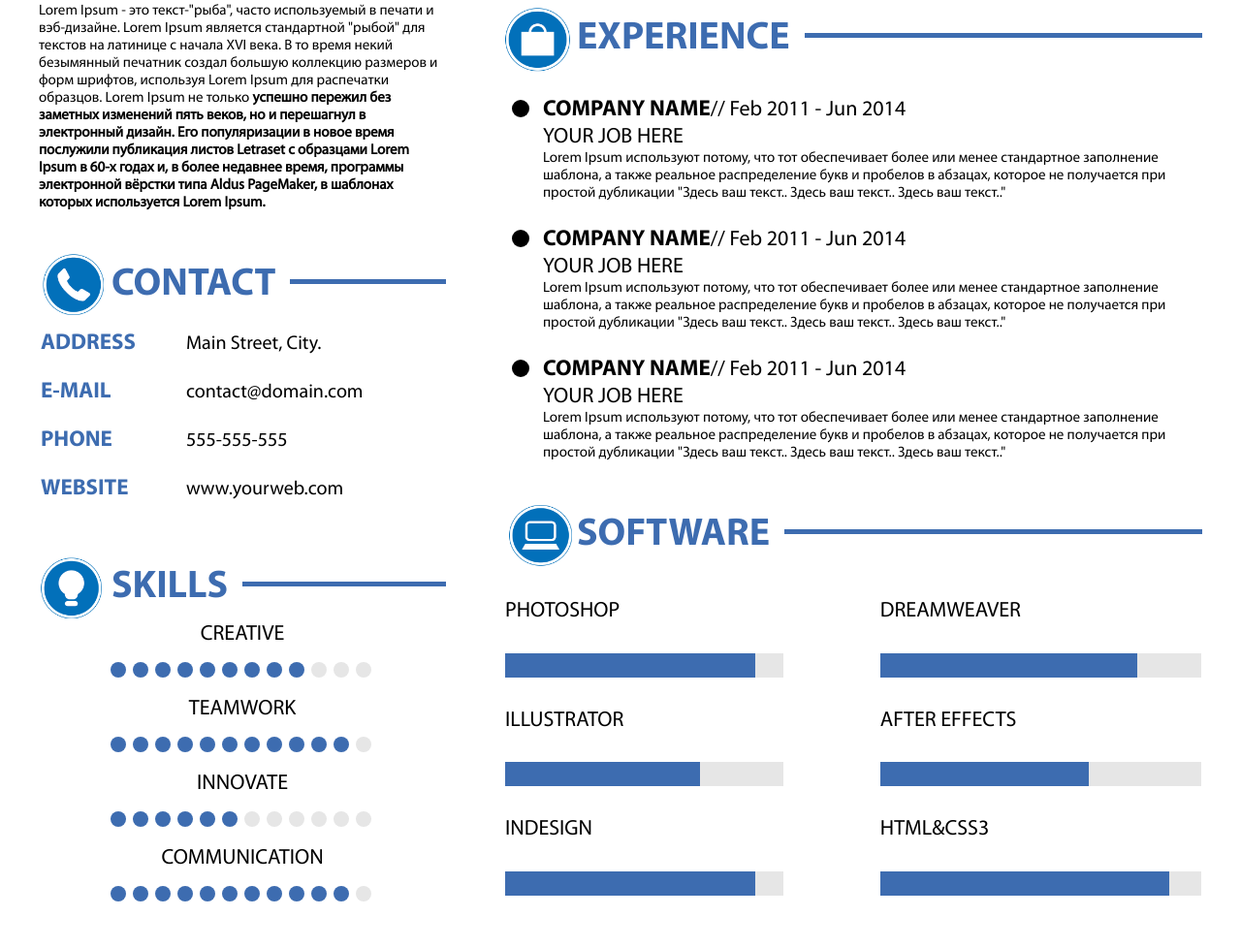
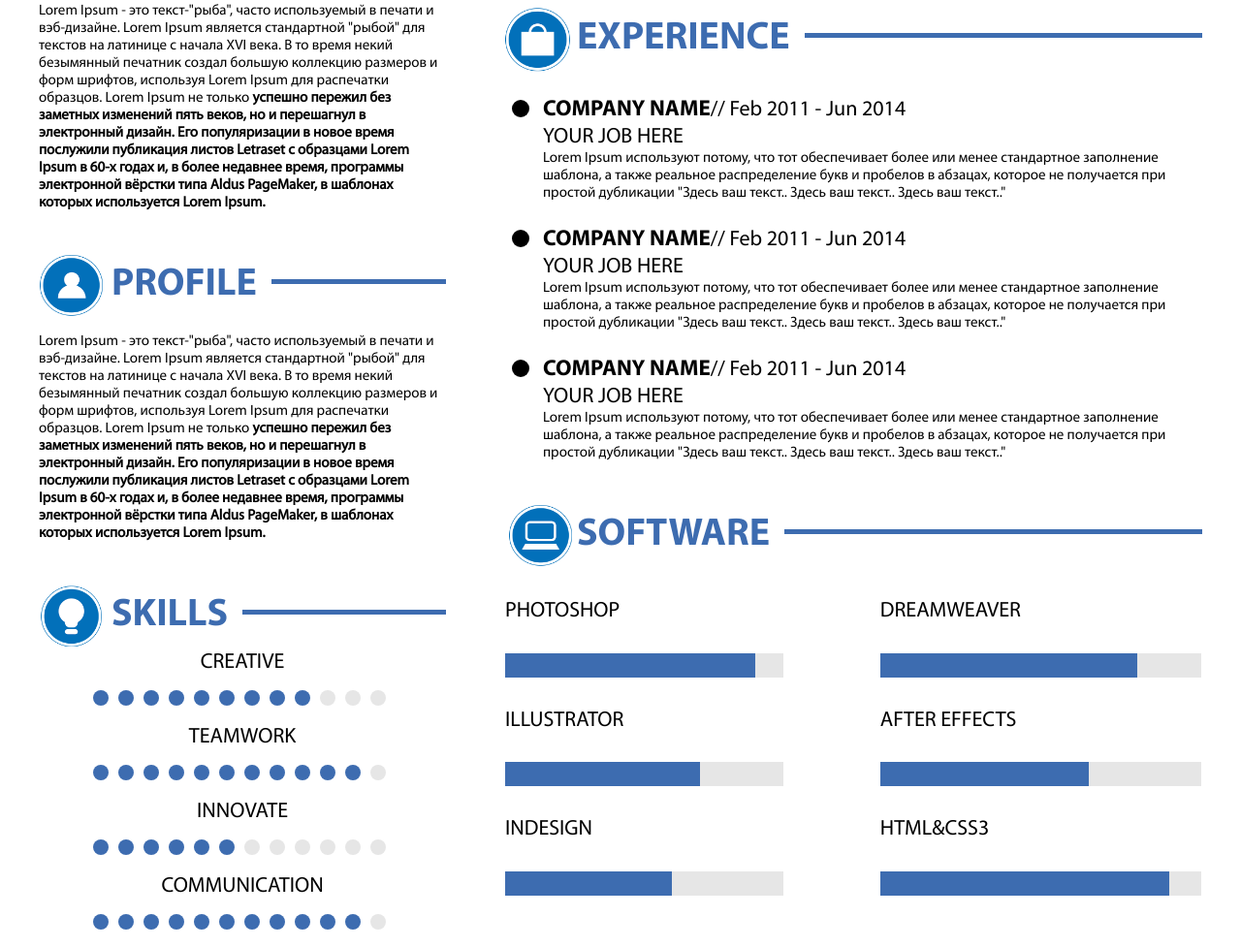
Before and after one commit to clicktronix/test-summary, a website built with webpack: page frontend/index.pug in a window 1280 px wide. Shown: the part 681-1659 px from the top of the page at 97% size. Before the commit the page ends 1630 px from the top, so only its background shows below. Built offline with nearby package versions, Linux system fonts and the light colour scheme.

Commit message:
Подправлены стили по БЭМ. Разметка разбита на элементы

```diff
--- /dev/null
+++ b/frontend/html/first-column/contact.pug
@@ -0,0 +1,12 @@
+div.first-column__profile
+    h3 Profile
+    p.
+        Lorem Ipsum - это текст-"рыба", часто используемый в печати и вэб-дизайне.
+        Lorem Ipsum является стандартной "рыбой" для текстов на латинице с
+        начала XVI века. В то время некий безымянный печатник создал большую
+        коллекцию размеров и форм шрифтов, используя Lorem Ipsum для распечатки
+        образцов. Lorem Ipsum не только <strong>успешно пережил без заметных изменений
+        пять веков, но и перешагнул в электронный дизайн. Его популяризации
+        в новое время послужили публикация листов Letraset с образцами Lorem
+        Ipsum в 60-х годах и, в более недавнее время, программы электронной
+        вёрстки типа Aldus PageMaker, в шаблонах которых используется Lorem Ipsum.</strong>
--- /dev/null
+++ b/frontend/html/first-column/profile.pug
@@ -0,0 +1,12 @@
+div.first-column__profile
+    h3 Profile
+    p.
+        Lorem Ipsum - это текст-"рыба", часто используемый в печати и вэб-дизайне.
+        Lorem Ipsum является стандартной "рыбой" для текстов на латинице с
+        начала XVI века. В то время некий безымянный печатник создал большую
+        коллекцию размеров и форм шрифтов, используя Lorem Ipsum для распечатки
+        образцов. Lorem Ipsum не только <strong>успешно пережил без заметных изменений
+        пять веков, но и перешагнул в электронный дизайн. Его популяризации
+        в новое время послужили публикация листов Letraset с образцами Lorem
+        Ipsum в 60-х годах и, в более недавнее время, программы электронной
+        вёрстки типа Aldus PageMaker, в шаблонах которых используется Lorem Ipsum.</strong>
--- /dev/null
+++ b/frontend/html/first-column/skills.pug
@@ -0,0 +1,54 @@
+div.first-column__skills
+    h3 Skills
+    div
+        h4.g-subheader Creative
+        ul.b-marks
+            - var hit = 9;
+            - var nohit = 3;
+            - for (var i = 1; i <=hit; i++) {
+            li
+                span.b-marks__mark
+            - }
+            - for (var j = 1; j <=nohit; j++) {
+            li
+                span.b-marks__mark.b-marks__mark-off
+            - }
+    div
+        h4.g-subheader Teamwork
+        ul.b-marks
+            - var hit = 11;
+            - var nohit = 1;
+            - for (var i = 1; i <=hit; i++) {
+            li
+                span.b-marks__mark
+            - }
+            - for (var j = 1; j <=nohit; j++) {
+            li
+                span.b-marks__mark.b-marks__mark-off
+            - }
+    div
+        h4.g-subheader Innovate
+        ul.b-marks
+            - var hit = 6;
+            - var nohit = 6;
+            - for (var i = 1; i <=hit; i++) {
+            li
+                span.b-marks__mark
+            - }
+            - for (var j = 1; j <=nohit; j++) {
+            li
+                span.b-marks__mark.b-marks__mark-off
+            - }
+    div
+        h4.g-subheader Communication
+        ul.b-marks
+            - var hit = 11;
+            - var nohit = 1;
+            - for (var i = 1; i <=hit; i++) {
+            li
+                span.b-marks__mark
+            - }
+            - for (var j = 1; j <=nohit; j++) {
+            li
+                span.b-marks__mark.b-marks__mark-off
+            - }
--- /dev/null
+++ b/frontend/html/second-column/experience.pug
@@ -0,0 +1,18 @@
+div.b-second-column__experience
+    h3 Experience
+    ul
+        - var count=3;
+        - for (var i=1; i <=count; i++) {
+        li
+            div.b-paragraph
+                h4
+                    div.b-paragraph__circle
+                    span.b-paragraph__text-header Company name
+                    span.b-paragraph__date // Feb 2011 - Jun 2014
+                h4.g-subheader Your job here
+                p.
+                    Lorem Ipsum используют потому, что тот обеспечивает более
+                    или менее стандартное заполнение шаблона, а также реальное распределение
+                    букв и пробелов в абзацах, которое не получается при простой дубликации
+                    "Здесь ваш текст.. Здесь ваш текст.. Здесь ваш текст.."
+        - }
--- /dev/null
+++ b/frontend/html/second-column/software.pug
@@ -0,0 +1,30 @@
+div.b-second-column__software
+    h3 Software
+    table
+        tr.b-bar
+            th.b-bar__left
+                h4.g-subheader Photoshop
+                div.gray-bar
+                    div.blue-bar
+            th.b-bar__right
+                h4.g-subheader Dreamweaver
+                div.gray-bar
+                    div.blue-bar.dreamweaver
+        tr.b-bar
+            th.b-bar__left
+                h4.g-subheader Illustrator
+                div.gray-bar
+                    div.blue-bar.illustrator
+            th.b-bar__right
+                h4.g-subheader After effects
+                div.gray-bar
+                    div.blue-bar.after-effects
+        tr.b-bar
+            th.b-bar__left
+                h4.g-subheader Indesign
+                div.gray-bar
+                    div.blue-bar.indesign
+            th.b-bar__right
+                h4.g-subheader HTML&amp;CSS3
+                div.gray-bar
+                    div.blue-bar
--- a/frontend/index.pug
+++ b/frontend/index.pug
@@ -5,4 +5,13 @@ html(lang='ru')
         title Summary
         meta(name='viewport' content='width=device-width' initial-scale='1.0')
     body
-        include ./main.pug
+        div.g-container
+            div.b-first-column
+                include html/first-column/frame
+                include html/first-column/profile
+                include html/first-column/contact
+                include html/first-column/skills
+            div.b-second-column
+                include html/second-column/education
+                include html/second-column/experience
+                include html/second-column/software
--- a/frontend/main.pug
+++ /dev/null
@@ -1,158 +0,0 @@
-section
-div.g-container
-    div.b-first-column
-        div.first-column__frame
-            svg
-                circle(r='32%' cx='50%' cy='50%' fill='none' stroke='#3d6cb0')
-                circle(r='29%' cx='50%' cy='50%' fill='#3d6cb0')
-            h2 name here
-            h1 surname
-            h4 graphic designer
-        div.first-column__profile
-            h3 Profile
-            p.
-                Lorem Ipsum - это текст-"рыба", часто используемый в печати и вэб-дизайне.
-                Lorem Ipsum является стандартной "рыбой" для текстов на латинице с
-                начала XVI века. В то время некий безымянный печатник создал большую
-                коллекцию размеров и форм шрифтов, используя Lorem Ipsum для распечатки
-                образцов. Lorem Ipsum не только <strong>успешно пережил без заметных изменений
-                пять веков, но и перешагнул в электронный дизайн. Его популяризации
-                в новое время послужили публикация листов Letraset с образцами Lorem
-                Ipsum в 60-х годах и, в более недавнее время, программы электронной
-                вёрстки типа Aldus PageMaker, в шаблонах которых используется Lorem Ipsum.</strong>
-        div.first-column__contact
-            h3 Contact
-            table
-                tr
-                    th.b-paragraph__text-header Address
-                    th.description Main Street, City.
-                tr
-                    th.b-paragraph__text-header e-mail
-                    th.description contact@domain.com
-                tr
-                    th.b-paragraph__text-header phone
-                    th.description 555-555-555
-                tr
-                    th.b-paragraph__text-header website
-                    th.description www.yourweb.com
-        div.first-column__skills
-            h3 Skills
-            div
-                h4.g-subheader Creative
-                ul.b-marks
-                    - var hit = 9;
-                    - var nohit = 3;
-                    - for (var i = 1; i <=hit; i++) {
-                    li
-                        span.b-marks__mark
-                    - }
-                    - for (var j = 1; j <=nohit; j++) {
-                    li
-                        span.b-marks__mark.b-marks__mark-off
-                    - }
-            div
-                h4.g-subheader Teamwork
-                ul.b-marks
-                    - var hit = 11;
-                    - var nohit = 1;
-                    - for (var i = 1; i <=hit; i++) {
-                    li
-                        span.b-marks__mark
-                    - }
-                    - for (var j = 1; j <=nohit; j++) {
-                    li
-                        span.b-marks__mark.b-marks__mark-off
-                    - }
-            div
-                h4.g-subheader Innovate
-                ul.b-marks
-                    - var hit = 6;
-                    - var nohit = 6;
-                    - for (var i = 1; i <=hit; i++) {
-                    li
-                        span.b-marks__mark
-                    - }
-                    - for (var j = 1; j <=nohit; j++) {
-                    li
-                        span.b-marks__mark.b-marks__mark-off
-                    - }
-            div
-                h4.g-subheader Communication
-                ul.b-marks
-                    - var hit = 11;
-                    - var nohit = 1;
-                    - for (var i = 1; i <=hit; i++) {
-                    li
-                        span.b-marks__mark
-                    - }
-                    - for (var j = 1; j <=nohit; j++) {
-                    li
-                        span.b-marks__mark.b-marks__mark-off
-                    - }
-    div.b-second-column
-        div.b-second-column__education
-            h3 Education
-            ul
-                - var count=4;
-                - for (var i=1; i <=count; i++) {
-                li
-                    div.b-paragraph
-                        h4
-                            div.circle
-                            span.b-paragraph__text-header Master Degree
-                            span.b-paragraph__date // Feb 2011 - Jun 2014
-                        h4.g-subheader University name
-                        p.
-                            Lorem Ipsum используют потому, что тот обеспечивает более
-                            или менее стандартное заполнение шаблона, а также реальное распределение
-                            букв и пробелов в абзацах, которое не получается при простой дубликации
-                            "Здесь ваш текст.. Здесь ваш текст.. Здесь ваш текст.."
-                - }
-        div.b-second-column__experience
-            h3 Experience
-            ul
-                - var count=3;
-                - for (var i=1; i <=count; i++) {
-                li
-                    div.b-paragraph
-                        h4
-                            div.circle
-                            span.b-paragraph__text-header Company name
-                            span.b-paragraph__date // Feb 2011 - Jun 2014
-                        h4.g-subheader Your job here
-                        p.
-                            Lorem Ipsum используют потому, что тот обеспечивает более
-                            или менее стандартное заполнение шаблона, а также реальное распределение
-                            букв и пробелов в абзацах, которое не получается при простой дубликации
-                            "Здесь ваш текст.. Здесь ваш текст.. Здесь ваш текст.."
-                - }
-        div.b-second-column__software
-            h3 Software
-            table
-                tr.b-bar
-                    th.b-bar__left
-                        h4.g-subheader Photoshop
-                        div.gray-bar
-                            div.blue-bar
-                    th.b-bar__right
-                        h4.g-subheader Dreamweaver
-                        div.gray-bar
-                            div.blue-bar.dreamweaver
-                tr.b-bar
-                    th.b-bar__left
-                        h4.g-subheader Illustrator
-                        div.gray-bar
-                            div.blue-bar.illustrator
-                    th.b-bar__right
-                        h4.g-subheader After effects
-                        div.gray-bar
-                            div.blue-bar.after-effects
-                tr.b-bar
-                    th.b-bar__left
-                        h4.g-subheader Indesign
-                        div.gray-bar
-                            div.blue-bar.Indesign
-                    th.b-bar__right
-                        h4.g-subheader HTML&amp;CSS3
-                        div.gray-bar
-                            div.blue-bar
--- a/frontend/styles/main.styl
+++ b/frontend/styles/main.styl
@@ -14,9 +14,8 @@ h3
 .regular
 .first-column__profile p
 .g-subheader
-.first-column__contact .description
-.b-second-column__education .b-paragraph__date
-.b-second-column__experience .b-paragraph__date
+.description
+.b-paragraph__date
 .b-second-column__education ul li p
 .b-second-column__experience ul li p
   font-family "MyriadProRegular"
@@ -93,7 +92,7 @@ h3
   text-align left
   padding 10px 0
 
-.first-column__contact .description
+.description
   padding-left 50px
   font-size 20px
   font-weight 300
@@ -103,23 +102,23 @@ h3
   justify-content center
   margin 0
 
-.first-column__skills .b-marks
+.b-marks
   margin 0
   text-align center
   padding 15px
 
-.first-column__skills .b-marks li
+.b-marks li
   display inline-block
 
-.first-column__skills .b-marks .b-marks__mark
+.b-marks__mark
   display block
   width 16px
   height 16px
   border-radius 50%
   background #3d6cb0
-  margin-right 3px
+  margin-right 6px
 
-.first-column__skills .b-marks .b-marks__mark-off
+.b-marks__mark-off
   background #e6e6e6
 
 .b-second-column__education ul
@@ -127,8 +126,7 @@ h3
   margin 0
   list-style none
 
-.b-second-column__education ul .circle
-.b-second-column__experience ul .circle
+.b-paragraph__circle
   margin-left -32px
   margin-top 3px
   position absolute
@@ -139,8 +137,7 @@ h3
   -webkit-border-radius 50px
   border-radius 9px
 
-.b-second-column__education .b-paragraph
-.b-second-column__experience .b-paragraph
+.b-paragraph
   margin-top 25px
 
 .b-second-column__education li span
@@ -168,32 +165,32 @@ h3
   text-align left
   margin-bottom 15px
 
-.b-second-column__software .b-bar__left
+.b-bar__left
   padding-right 50px
 
-.b-second-column__software .b-bar__right
+.b-bar__right
   padding-left 50px
 
-.b-second-column__software .b-bar .gray-bar
+.gray-bar
   background #e6e6e6
   height 25px
 
-.b-second-column__software .b-bar .gray-bar .blue-bar
+.gray-bar .blue-bar
   float left
   background #3d6cb0
   width 90%
   height 25px
 
-.b-second-column__software .b-bar .gray-bar .dreamweaver
+.gray-bar .dreamweaver
   width 80%
 
-.b-second-column__software .b-bar .gray-bar .illustrator
+.gray-bar .illustrator
   width 70%
 
-.b-second-column__software .b-bar .gray-bar .after-effects
+.gray-bar .after-effects
   width 65%
 
-.b-second-column__software .b-bar .gray-bar .indesign
+.gray-bar .indesign
   width 60%
 
 /*Иконки и линии*/
@@ -266,14 +263,13 @@ h3:after
       display flex
       justify-content center
 
-    .b-second-column__education .b-paragraph__date
-    .b-second-column__experience .b-paragraph__date
+    .b-paragraph__date
       font-size: 15px
 
-    .b-second-column__software .b-bar__left
+    .b-bar__left
       padding-right: 10px
 
-    .b-second-column__software .b-bar__right
+    .b-bar__right
       padding-left 10px
 
     .line
```
Also changed, not shown: frontend/html/first-column/frame.pug (added, +7 -0 lines), frontend/html/second-column/education.pug (added, +18 -0 lines).
